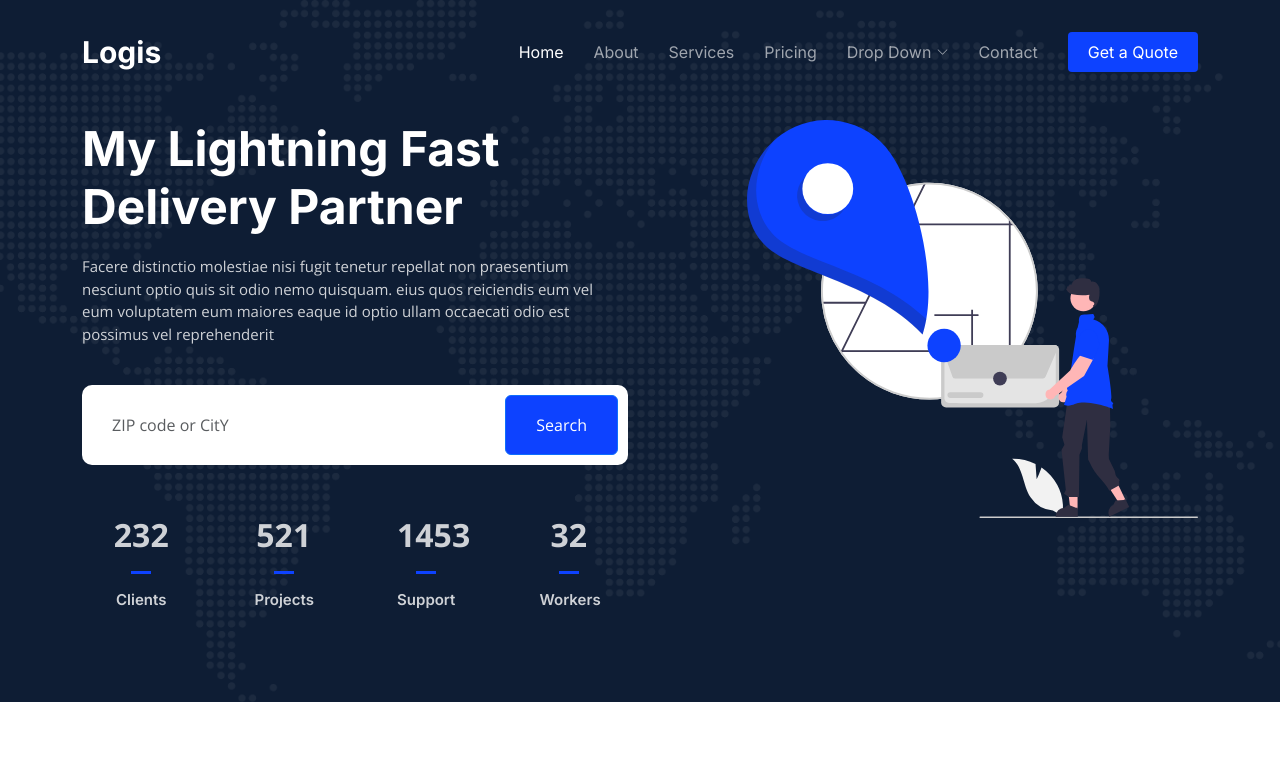
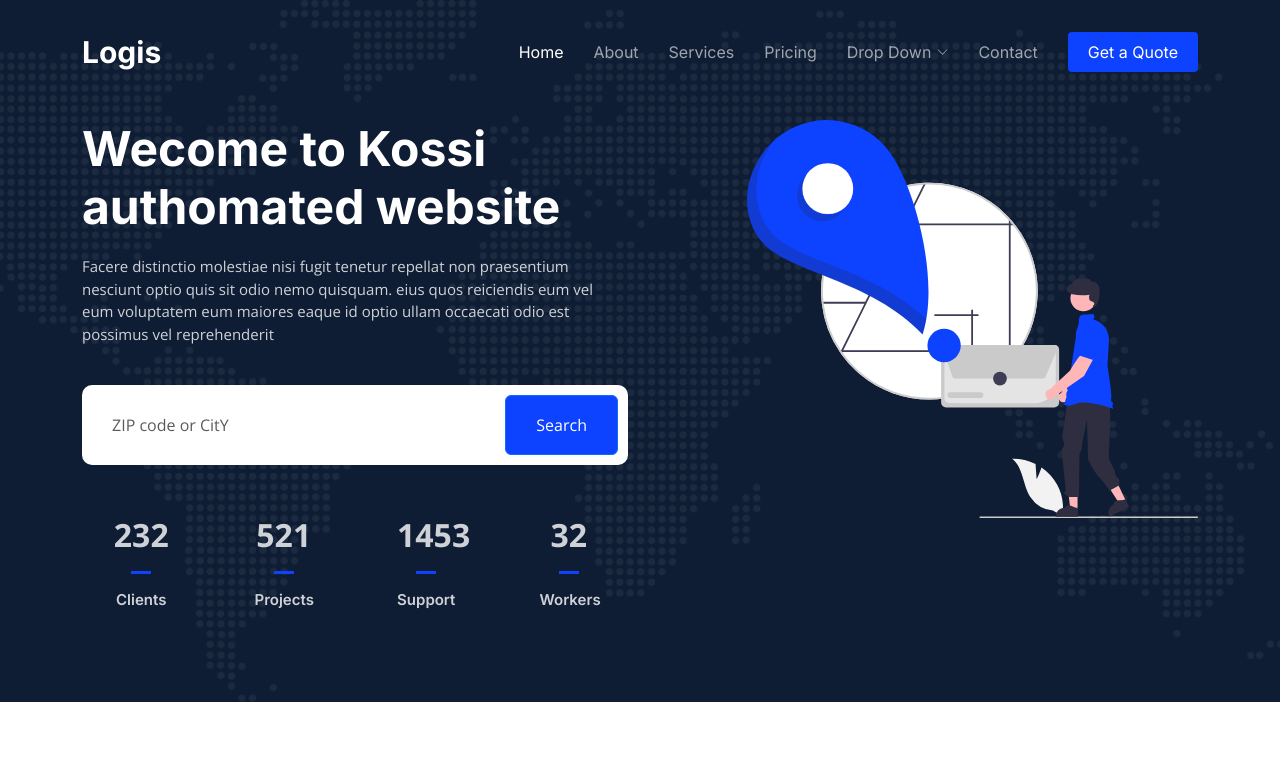
Before and after one commit to khevi/awscid, a plain HTML site: page index.html in a window 1280 px wide. Shown: the top 779 px of the page. Drawn offline with nearby package versions, Linux system fonts and the light colour scheme.

Commit message:
make changes to the page

```diff
--- a/index.html
+++ b/index.html
@@ -89,7 +89,7 @@
     <div class="container">
       <div class="row gy-4 d-flex justify-content-between">
         <div class="col-lg-6 order-2 order-lg-1 d-flex flex-column justify-content-center">
-          <h2 data-aos="fade-up">My Lightning Fast Delivery Partner</h2>
+          <h2 data-aos="fade-up">Wecome to Kossi authomated website</h2>
           <p data-aos="fade-up" data-aos-delay="100">Facere distinctio molestiae nisi fugit tenetur repellat non praesentium nesciunt optio quis sit odio nemo quisquam. eius quos reiciendis eum vel eum voluptatem eum maiores eaque id optio ullam occaecati odio est possimus vel reprehenderit</p>
 
           <form action="#" class="form-search d-flex align-items-stretch mb-3" data-aos="fade-up" data-aos-delay="200">
```
